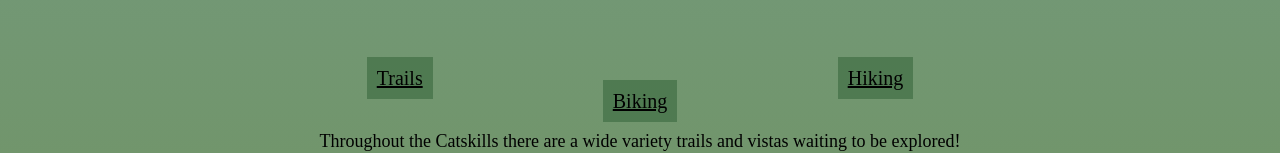
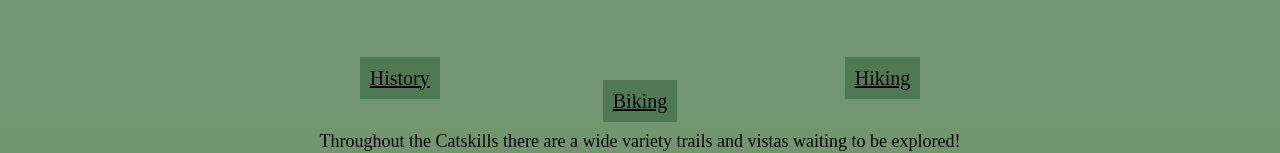
Before and after one commit to npz-web/Catskill-Hike-Bike, a plain HTML site: page index.html in a window 1280 px wide. Shown: the part 1601-1754 px from the top of the page. Drawn offline with Linux system fonts and the light colour scheme; a web font is replaced by a local one.

Commit message:
changed traisl to history

```diff
--- a/index.html
+++ b/index.html
@@ -25,7 +25,7 @@
 
 
     <nav>
-        <a href="#">Trails</a>
+        <a href="#">History</a>
         <a href="#">Hiking</a>
         <a href="#">Biking</a>
     </nav>
```
